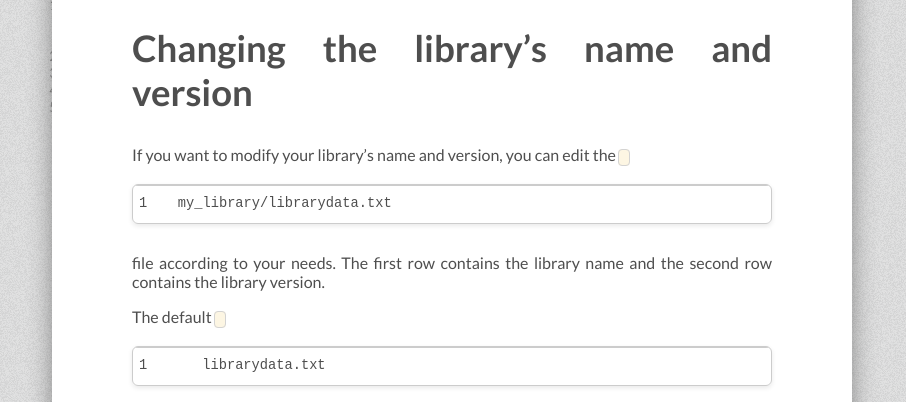
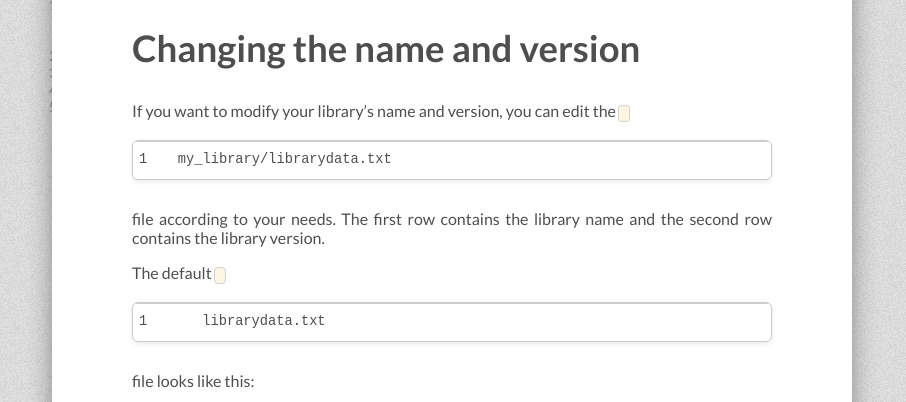
Before and after one commit to tiborsimon/tiborsimon.github.io, a Jekyll site: the page built from _posts/2015-06-02-matlab-library-system.md, in a window 1280 px wide and 900 px high, scrolled down 1541 px, cut to the strip 234-636 px from the top of the window. Shown: the whole strip, without its empty margins (188-1094 px from the left). Built offline with Jekyll 4.4.1, drawn with Linux system fonts in a browser that asks for light colours; nearby versions of some CDN libraries; comment, search, counter and statistics services are not loaded.

Commit message:
Article update

```diff
--- a/_posts/2015-06-02-matlab-library-system.md
+++ b/_posts/2015-06-02-matlab-library-system.md
@@ -43,7 +43,7 @@ __MATLAB Library System__ has got a simple folder structure.
 
 {% gist tiborsimon/aa4f1fa04736459a6018 %}
 
-# Changing the library's name and version
+# Changing the name and version
 
 If you want to modify your library's name and version, you can edit the `my_library/librarydata.txt` file according to your needs. The first row contains the library name and the second row contains the library version.
 
```
